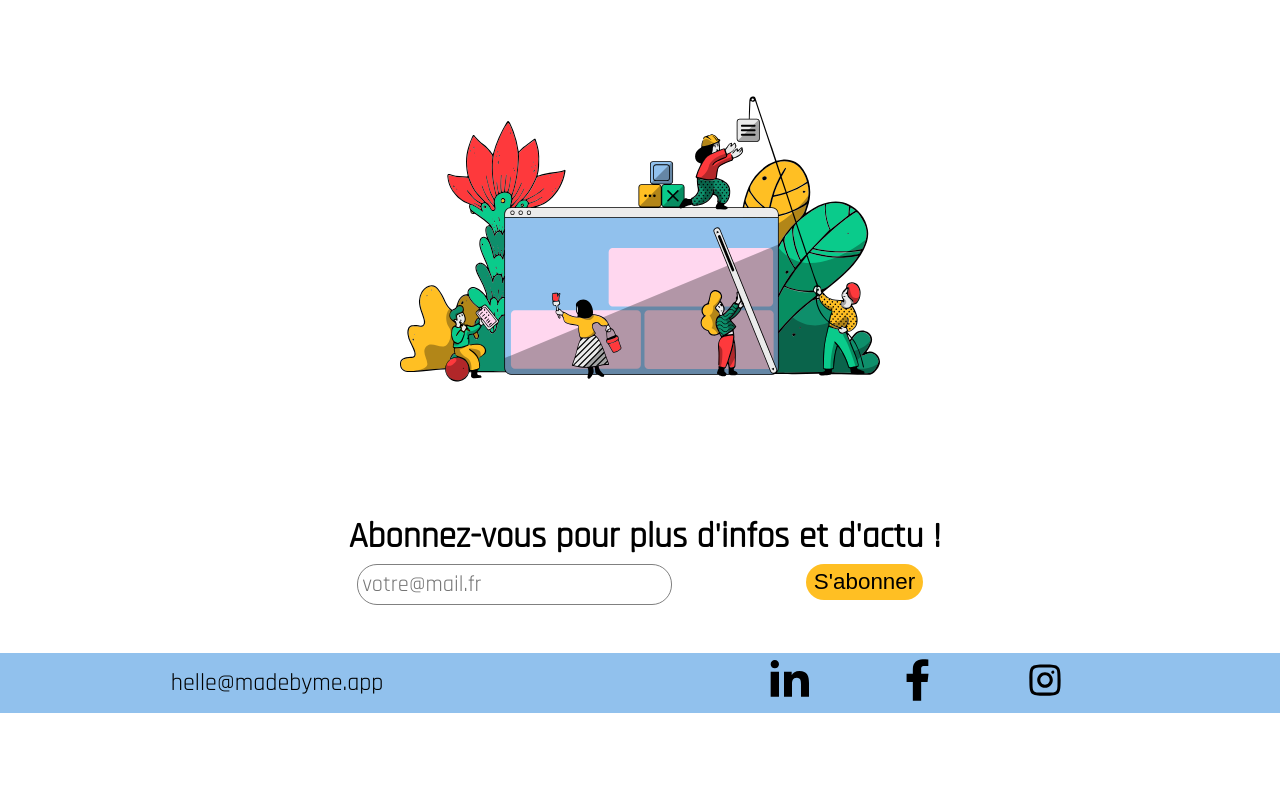
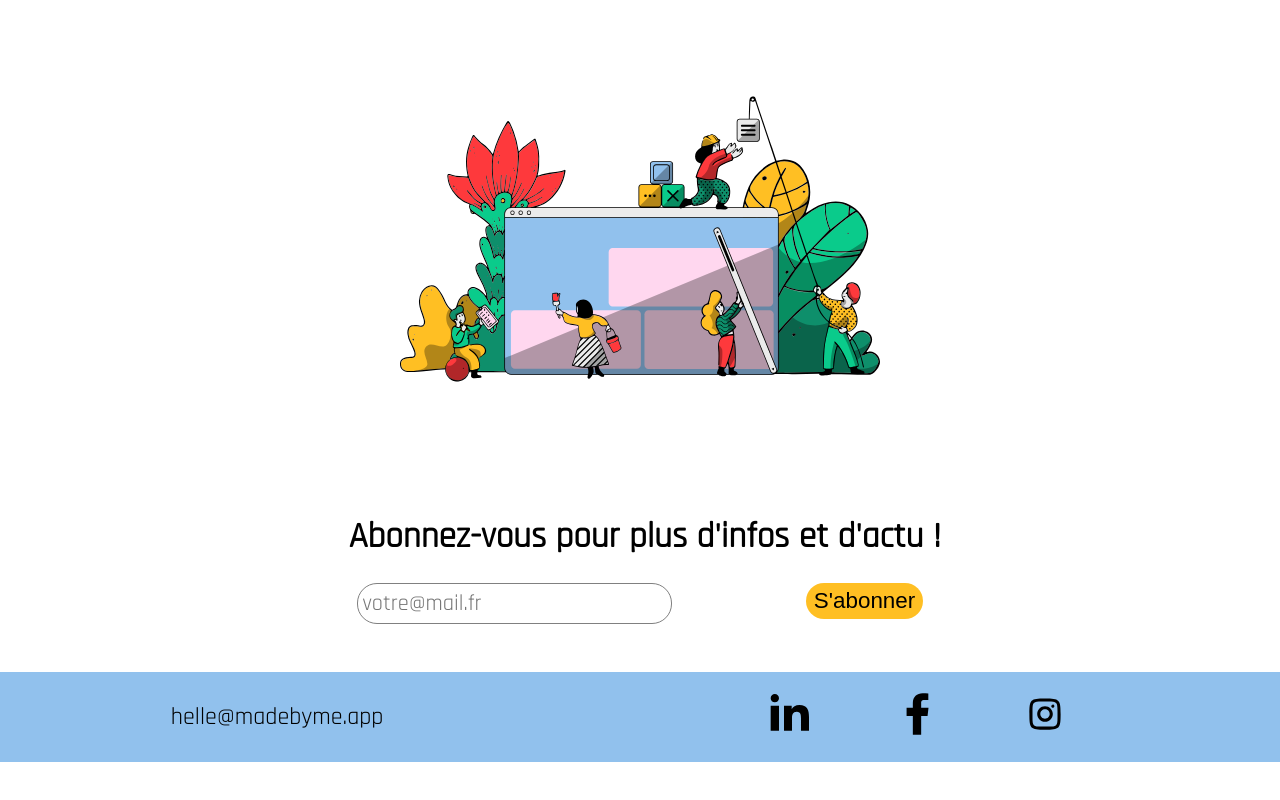
Before and after one commit to PierreEsseul/mbm-create-front-shop, a React (Create React App) app: page / in a window 1280 px wide. Shown: the part 3947-4747 px from the top of the page. Before the commit the page ends 4660 px from the top, so only its background shows below. Built offline with nearby package versions, Linux system fonts and the light colour scheme.

Commit message:
team bulding

```diff
--- a/src/App.js
+++ b/src/App.js
@@ -20,7 +20,7 @@ function App() {
             <Route path='/create-shop' element={<ShopFormSteps />} />
             <Route path='/cgu' element={<Cgu />} />
             <Route path='/legal-mention' element={<LegalMention />} />
-            <Route path="*" element={<Error404/>} />
+            <Route path='*' element={<Error404/>} />
         </Routes>
       </Router>
       <Footer />
--- a/src/components/NavBar/BurgerMenu.js
+++ b/src/components/BurgerMenu/BurgerMenu.js
@@ -7,14 +7,8 @@ function BurgerMenu() {
 
   return (
     <div className='burgerMenu'>
-        {/* <a href="#">
-            <img src="/img/burger_icon.png" alt="icon affichage menu" />
-        </a> */}
         <div className='burgerMenu__items'>
-            <Menu
-                right
-                // customBurgerIcon={ <img src="/img/burger_icon.png" /> }
-                >
+            <Menu right>
                     <a className="menu-item" href="/">Accueil</a>
 
                     <a className="menu-item" href="/create-shop">Créer votre boutique</a>
--- a/src/components/Header/Header.js
+++ b/src/components/Header/Header.js
@@ -1,5 +1,5 @@
 import React from 'react';
-import BurgerMenu from '../NavBar/BurgerMenu';
+import BurgerMenu from '../BurgerMenu/BurgerMenu';
 
 import './Header.css';
 
--- a/src/components/HomePage/Elements/Elements.css
+++ b/src/components/HomePage/Elements/Elements.css
@@ -103,11 +103,13 @@ h2 {
 .home-page__contact {
     background-color: #91c1ed;
     width: 100%;
-    height: 60px;
+    height: 90px;
     margin-top: 30px;
+    margin-bottom: 2.6rem;
     display: flex;
     justify-content: space-around;
     align-items: center;
+
 }
 
 .home-page__contact-logo {
--- a/src/components/NewShop/NewArticleForm/Steps.css
+++ b/src/components/NewShop/NewArticleForm/Steps.css
@@ -84,9 +84,15 @@ button, .redirection{
 
 .new-boutique__image {
     width: 100%;
+    height: 50%;
     display: flex;
     justify-content: center;
     align-items: center;
+}
+
+.new-boutique__image img{
+    width: 100%;
+    height: 100%;
 }
 
 h2 {
@@ -103,15 +109,11 @@ h2 {
 
 @media (min-width: 769px) {
     .new-boutique__controls {
-        height: 40rem;
+        height: 50rem;
         display: flex;
         flex-direction: column;
         justify-content: center;
         gap: 1.3rem;
-    }
-
-    .new-boutique__controls h2 {
-
     }
 
     .new-boutique__control label{
--- a/src/components/NewShop/ShopFormSteps.css
+++ b/src/components/NewShop/ShopFormSteps.css
@@ -37,6 +37,7 @@ form {
     form {
         width: 500px;
         margin: auto;
+        margin-top: 1.5rem;
     }
 }
 
@@ -44,5 +45,6 @@ form {
     form {
         width: 700px;
         margin: auto;
+        margin-top: 1.5rem;
     }
 }
```
Also changed, not shown: src/Utilitaire/saveImage.js (+0 -11 lines), src/components/BurgerMenu/BurgerMenu.css (renamed from src/components/NavBar/BurgerMenu.css).
